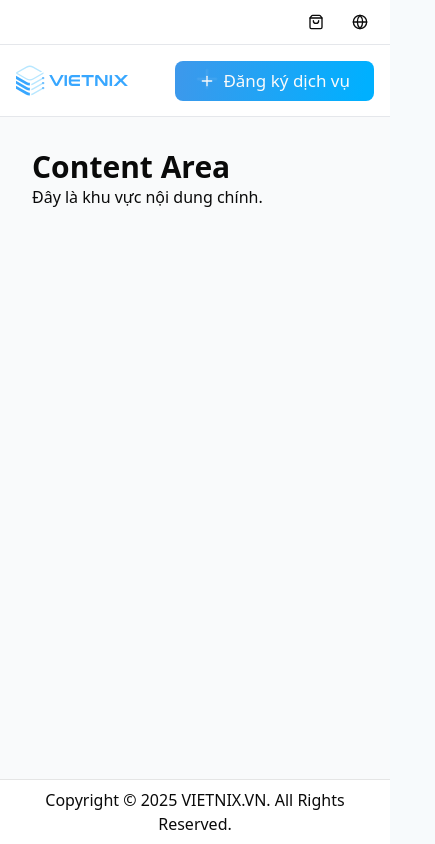
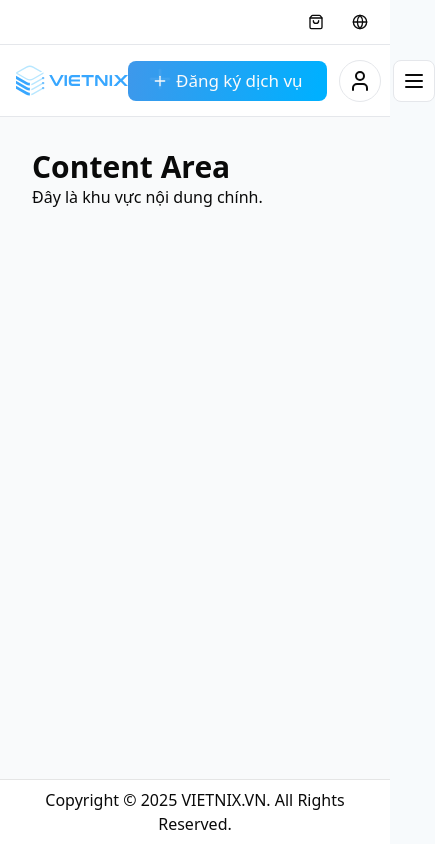
Before and after one commit to qhoangfmsc/vietnix-demo-portal, a Next.js app: page / in a window 390 px wide. Shown: the whole page, 435 px wide, since content can reach past the window. Built offline with nearby package versions, Linux system fonts and the light colour scheme.

Commit message:
Update mobile template

```diff
--- a/src/components/Layouts/CoreHeader.tsx
+++ b/src/components/Layouts/CoreHeader.tsx
@@ -26,7 +26,7 @@ const CoreHeader: React.FC = React.memo(() => {
         </div>
 
         {/* MOBILE */}
-        {/* <div className="flex lg:hidden items-center gap-3">
+        <div className="flex lg:hidden items-center gap-3">
           <UserDropdownModal trigger={
             <button className="p-2 rounded-full border border-gray-200 bg-white">
               <User className="h-6 w-6" />
@@ -37,7 +37,7 @@ const CoreHeader: React.FC = React.memo(() => {
               <Menu className="h-6 w-6" />
             </button>
           } />
-        </div> */}
+        </div>
       </div>
     </header>
   );
```
